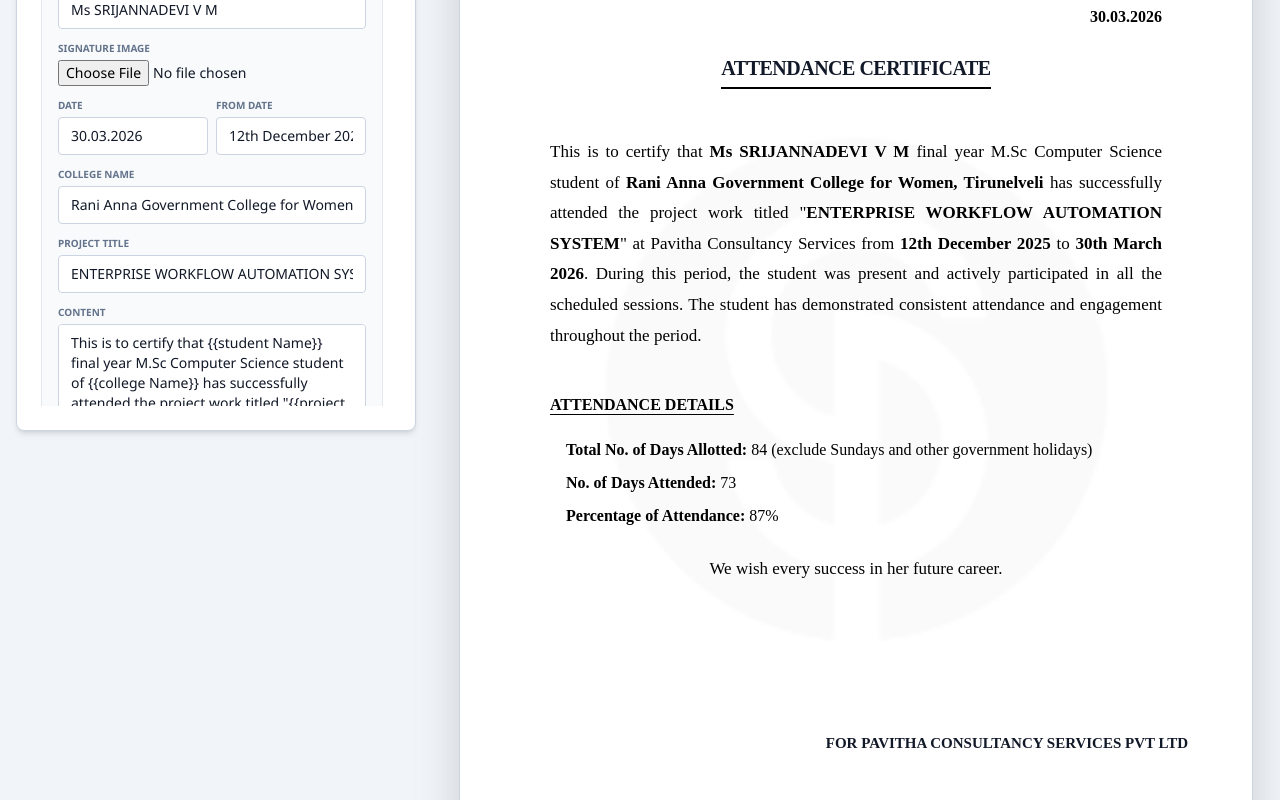
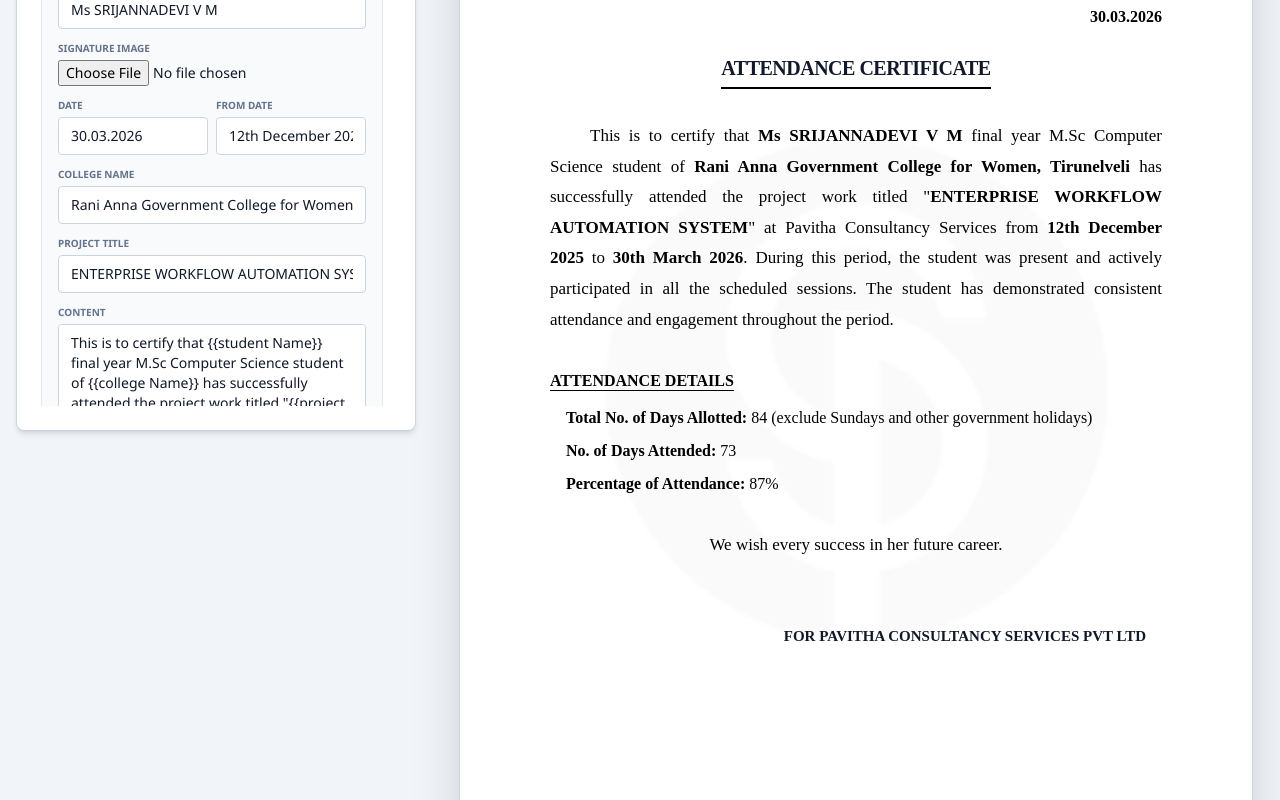
Before and after one commit to Mathavik/Attendance-Certificate, a React (Create React App) app in the folder frontend/: page / in a window 1280 px wide. Shown: the part 280-1080 px from the top of the page. Built offline with nearby package versions, Linux system fonts and the light colour scheme; a web font is replaced by a local one.

Commit message:
alignment

```diff
--- a/frontend/src/App.tsx
+++ b/frontend/src/App.tsx
@@ -240,6 +240,7 @@
           </div>
 
           {/* Right Side: Preview (Vertical Layout) */}
+          {/* Right Side: Preview */}
 <div className="flex flex-col items-center gap-12 pb-20">
   {pagesData.map((page, index) => (
     <div key={index} className="flex flex-col items-center gap-2">
@@ -253,9 +254,10 @@
         </button>
       </div>
       <span className="bg-blue-900 text-white px-4 py-1 rounded-full text-xs font-bold">PAGE {index + 1} PREVIEW</span>
+
      <section
   ref={setPageRef(index)}
-                  className="border border-slate-300 shadow-2xl bg-white relative"
+  className="border border-slate-300 shadow-2xl bg-white flex flex-col" // flex-col makes it vertical
   style={{
     width: '794px',
     height: '1123px',
@@ -263,42 +265,40 @@
     backgroundSize: '100% 100%',
     backgroundPosition: 'center',
     fontFamily: "'Times New Roman', serif",
-                    padding: '180px 90px 80px 90px'
+    padding: '180px 90px 80px 90px',
+    boxSizing: 'border-box'
   }}
 >
-
-                  {/* Date */}
+  {/* 1. Date */}
   <div className="text-right text-[16px] font-bold text-black mb-6">
     {page.date}
   </div>
 
-                  {/* Title */}
-                  <div className="text-center mb-12">
+  {/* 2. Title */}
+  <div className="text-center mb-8">
     <h2 className="text-[20px] font-bold border-b-2 border-black inline-block pb-1 uppercase tracking-tight">
       {page.certificateTitle}
     </h2>
   </div>
 
+  {/* 3. Content Section (No flex-1 here) */}
+  <div>
     {/* Body Content */}
                  <div
   className="text-[17px] leading-[1.8] text-justify text-black mb-8 whitespace-pre-line"
+  style={{ textIndent: "40px" }}
   dangerouslySetInnerHTML={{
     __html: parseContent(page.certificateContent, page),
   }}
 />
 
-{!page.certificateTitle.includes('ATTENDANCE') && (
- <p className="mt-6 text-center text-[17px] leading-[1.8] text-black font-normal">
-  {page.wishMessage}
-</p>
-)}
     {/* Attendance Section */}
     {page.certificateTitle.includes('ATTENDANCE') && (
-                    <div className="mt-10 text-[16px] leading-[1.8] text-black">
-                      <p className="mb-4 font-bold underline uppercase decoration-1 underline-offset-4">
+      <div className="mt-6 text-[16px] leading-[1.8] text-black">
+        <p className="mb-2 font-bold underline uppercase underline-offset-4 text-left">
           Attendance Details
         </p>
-                      <div className="space-y-1 ml-4">
+        <div className="space-y-1 ml-4 text-left">
           <p><span className="font-bold">Total No. of Days Allotted:</span> {page.attendanceTotalDays}</p>
           <p><span className="font-bold">No. of Days Attended:</span> {page.attendanceDaysAttended}</p>
           <p><span className="font-bold">Percentage of Attendance:</span> {page.attendancePercentage}</p>
@@ -306,35 +306,27 @@
       </div>
     )}
 
-{page.certificateTitle.includes('ATTENDANCE') && (
-<p className="mt-6 text-center text-[17px] leading-[1.8] text-black font-normal">    {page.wishMessage}
+    {/* Wish Message */}
+    <p className="mt-8 text-center text-[17px] leading-[1.8] text-black font-normal">
+      {page.wishMessage}
     </p>
-)}
-                  {/* Signatory */}
-                  <div
-                   className={`absolute right-16 ${
-  index === 1
-    ? page.certificateContent.length > 900
-      ? "bottom-120"
-      : "bottom-104"
-    : "bottom-48"
-} text-right`}
-                  >
+  </div>
 
-                    {/* Signature Image */}
+  {/* 4. Signature Section - Fixed gap from content */}
+  {/* Neenga content koraika koraika, intha section auto-va mela yerum */}
+  <div className="mt-16 flex flex-col items-end">
+    <div className="text-right pr-4">
       {page.signatureImage && (
         <img
           src={page.signatureImage}
           alt="signature"
-                        className="w-32 h-auto mb-2 mx-auto"
+          className="w-32 h-auto mb-2 ml-auto"
         />
       )}
-
-                    {/* Title */}
       <p className="text-[15px] font-bold uppercase">
         {page.signatoryTitle}
       </p>
-
+    </div>
   </div>
 </section>
     </div>
```
Lines whose indentation alone changed are shown as unchanged.
